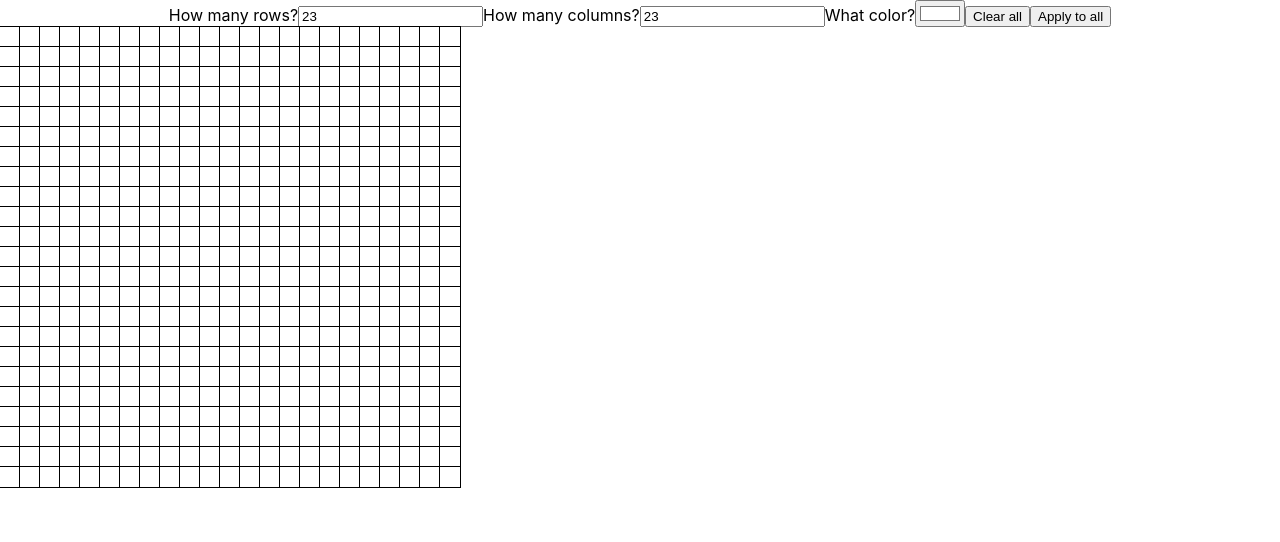
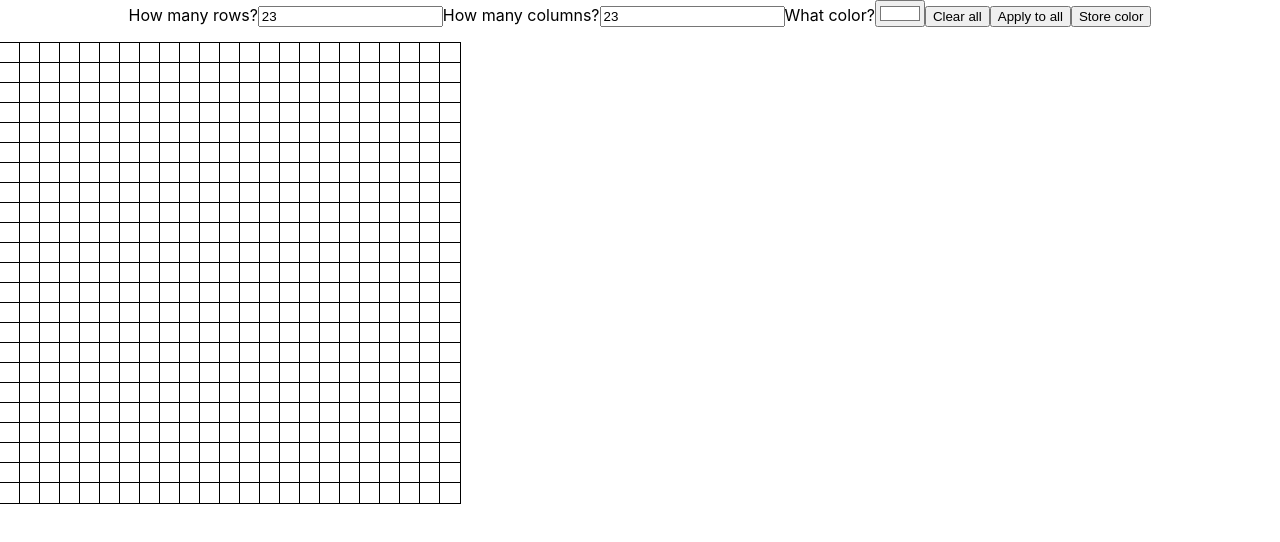
Before and after one commit to lisavineberg/c2c-grid, a React (Create React App) app: page / in a window 1280 px wide. Shown: the top 542 px of the page. Built offline with nearby package versions, Linux system fonts and the light colour scheme.

Commit message:
Able to add and store colors

```diff
--- a/src/App.js
+++ b/src/App.js
@@ -5,7 +5,6 @@ import './App.css';
 /*
     TODO
     * clean up
-    * store colors, be able to set colors from those (so that you're sure to have the right shade each time)
     * save whole image/print
     * have some on the site to be able to modify
     * styling (allow to a grid greater than 23x23)
@@ -19,6 +18,7 @@ class App extends React.Component {
             columns: 23,
             color: "#ffffff",
             cells: [],
+            storedColors: [],
         }
 
         this.handleRowChange = this.handleRowChange.bind(this);
@@ -27,6 +27,8 @@ class App extends React.Component {
         this.updateCells = this.updateCells.bind(this);
         this.changeColor = this.changeColor.bind(this);
         this.applyToAll = this.applyToAll.bind(this);
+        this.storeColor = this.storeColor.bind(this);
+        this.setColor = this.setColor.bind(this);
     }
 
     updateCells(color) {
@@ -54,11 +56,12 @@ class App extends React.Component {
     handleColChange(event) {
         this.setState({ columns: parseInt(event.target.value) });
         this.updateCells();
+    }
 
-    }
     handleColorChange(event) {
         this.setState({ color: event.target.value })
     }
+
     changeColor(i) {
         let cells = [...this.state.cells];
         let changedCell = {...cells[i]};
@@ -66,8 +69,20 @@ class App extends React.Component {
         cells[i] = changedCell;
         this.setState({ cells: cells })
     }
+
     applyToAll(color) {
         this.updateCells(color);
+    }
+
+    storeColor() {
+        const selectedColor = this.state.color;
+        let listOfStored = [...this.state.storedColors];
+        listOfStored = listOfStored.concat(selectedColor);
+        this.setState({ storedColors: listOfStored })
+    }
+
+    setColor(color) {
+        this.setState({ color: color })
     }
 
     render() {
@@ -83,6 +98,14 @@ class App extends React.Component {
                 <input type="color" value={this.state.color} onChange={this.handleColorChange}></input>
                 <button onClick={() => this.applyToAll("#fff")}>Clear all</button>
                 <button onClick={() => this.applyToAll(this.state.color)}>Apply to all</button>
+                <button onClick={this.storeColor}>Store color</button>
+
+                <ul>
+                    {this.state.storedColors.map((color, index) =>
+                        <li style={{ color: color }} key={index} onClick={() => this.setColor(color)}>{index}</li>
+                    )}
+                </ul>
+
 
                 <div className="grid">
                     {this.state.cells.map((item, index) =>
```
